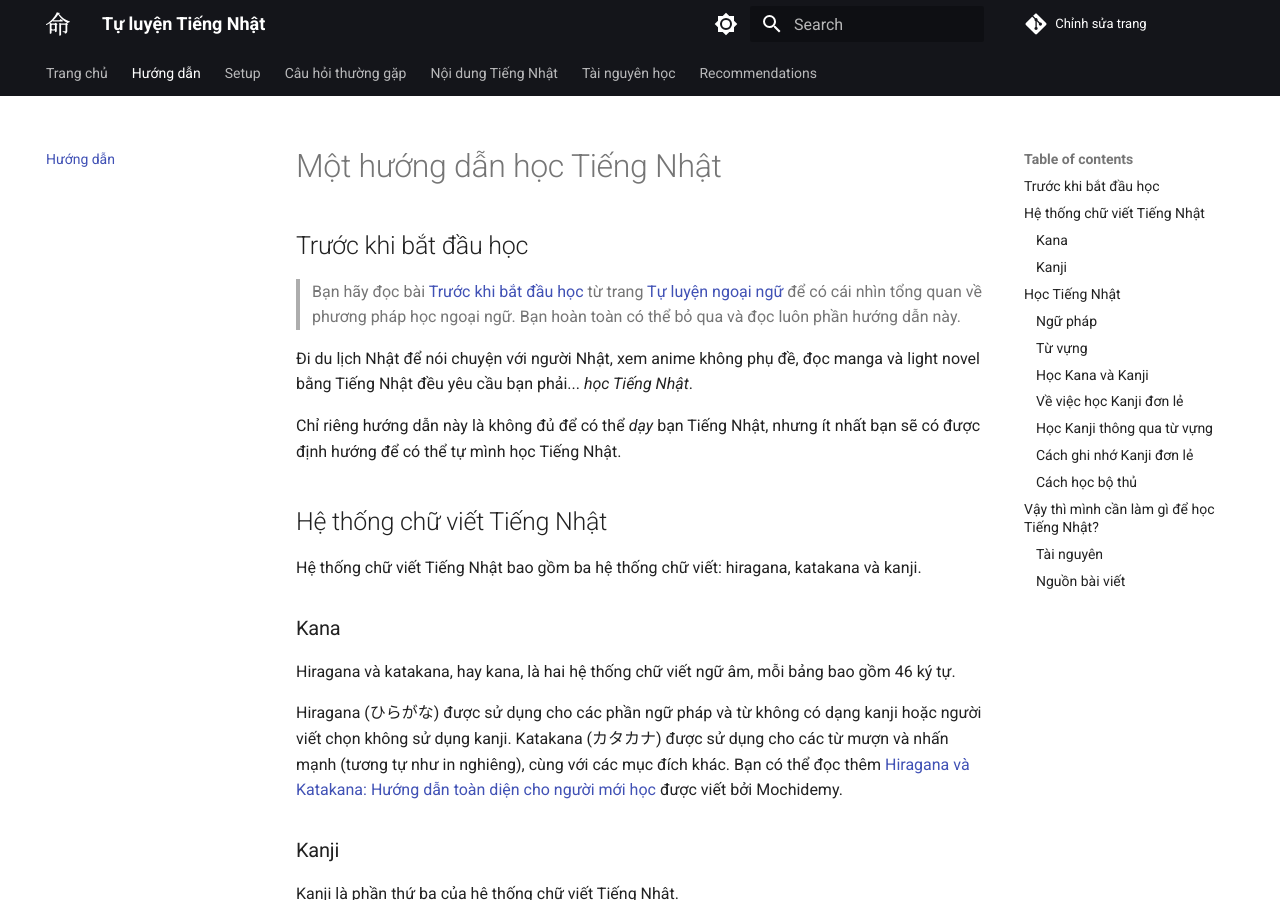
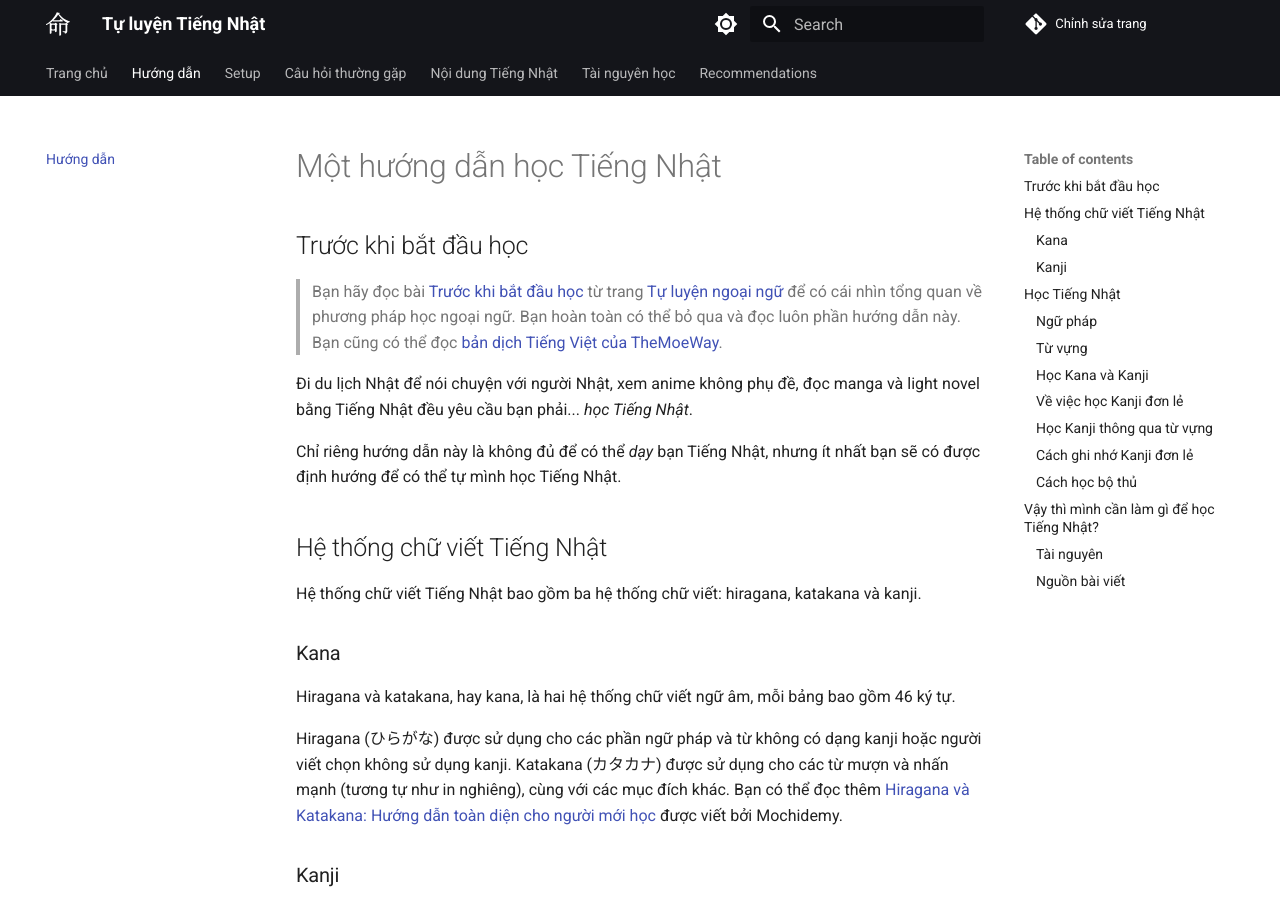
Before and after one commit to daihocmo/tieng-nhat, an MkDocs documentation site: the page built from docs/guide.md, in a window 1280 px wide and 900 px high. Built offline with MkDocs 1.6.1 and Material for MkDocs 9.7.7, drawn with Linux system fonts in a browser that asks for light colours; comment, search, counter and statistics services are not loaded.

Commit message:
Cập nhật một số đường dẫn

```diff
--- a/docs/guide.md
+++ b/docs/guide.md
@@ -1,8 +1,9 @@
 # Một hướng dẫn học Tiếng Nhật
+
 
 ## Trước khi bắt đầu học
 
-> Bạn hãy đọc bài [Trước khi bắt đầu học](https://daihocmo.github.io/ngoai-ngu/truoc-khi-bat-dau/) từ trang [Tự luyện ngoại ngữ](https://daihocmo.github.io/ngoai-ngu) để có cái nhìn tổng quan về phương pháp học ngoại ngữ. Bạn hoàn toàn có thể bỏ qua và đọc luôn phần hướng dẫn này.
+> Bạn hãy đọc bài [Trước khi bắt đầu học](https://daihocmo.github.io/ngoai-ngu/truoc-khi-bat-dau/) từ trang [Tự luyện ngoại ngữ](https://daihocmo.github.io/ngoai-ngu) để có cái nhìn tổng quan về phương pháp học ngoại ngữ. Bạn hoàn toàn có thể bỏ qua và đọc luôn phần hướng dẫn này. Bạn cũng có thể đọc [bản dịch Tiếng Việt của TheMoeWay](https://thu-tram.github.io/tmw-vi/).
 
 Đi du lịch Nhật để nói chuyện với người Nhật, xem anime không phụ đề, đọc manga và light novel bằng Tiếng Nhật đều yêu cầu bạn phải... _học Tiếng Nhật_.
 
```
Also changed, not shown: 1 other file.
